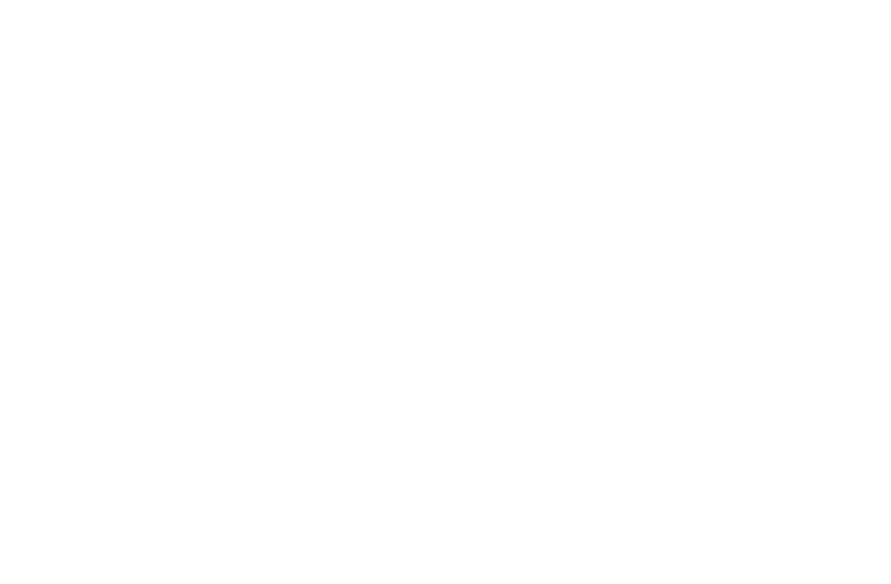
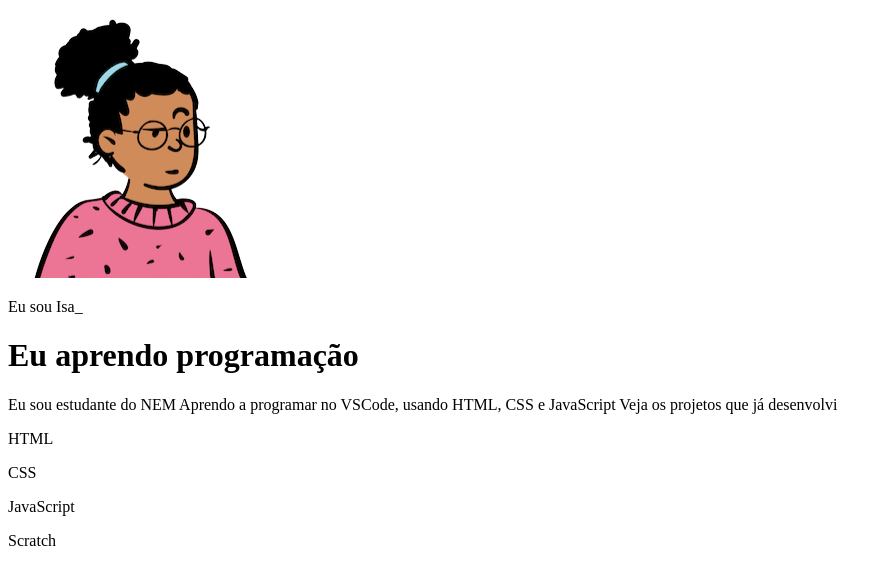
Before and after one commit to IsabelaHS/Portifolio, a plain HTML site: page index.html in a window 1280 px wide. Shown: the whole page, without its empty margins (0-891 px from the left). Drawn offline with Linux system fonts and the light colour scheme.

Commit message:
Add files via upload

```diff
--- a/index.html
+++ b/index.html
@@ -3,9 +3,22 @@
 <head>
     <meta charset="UTF-8">
     <meta name="viewport" content="width=device-width, initial-scale=1.0">
-    <title>Document</title>
+    <title>Meu portifólio</title>
+    <link rel="stylesheet" href="style.css">
 </head>
 <body>
-
+    <img src="avatar-perfil.png" alt="">
+<p>Eu sou Isa_</p>
+<h1>Eu aprendo programação</h1>
+<p>Eu sou estudante do NEM
+   Aprendo a programar no VSCode,
+   usando HTML, CSS e JavaScript
+   Veja os projetos que já desenvolvi</p>
+   <div>
+    <p>HTML</p>
+    <p>CSS</p>
+    <p>JavaScript</p>
+    <p>Scratch</p>
+   </div>
 </body>
 </html>
```
Also changed, not shown: avatar-perfil-menino.png (added), avatar-perfil.png (added), projeto-1.png (added), projeto-2.png (added), projeto-3.png (added).
